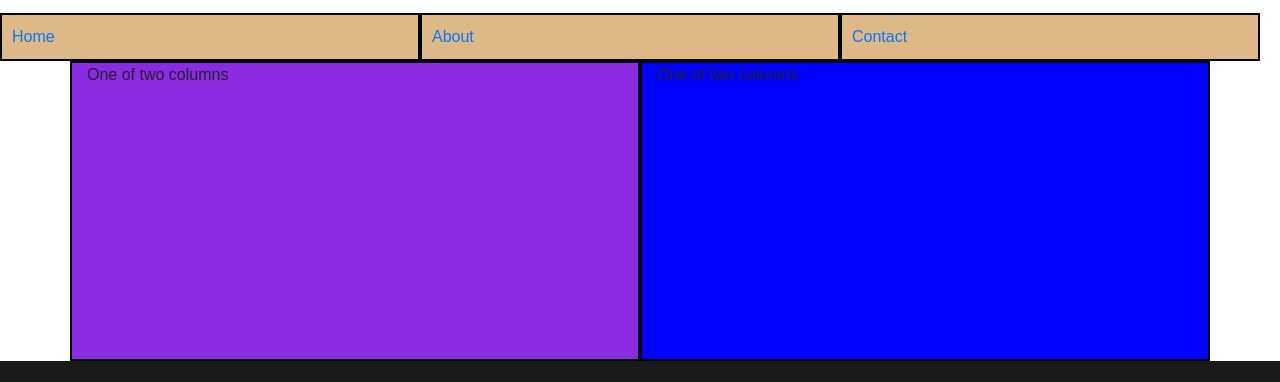
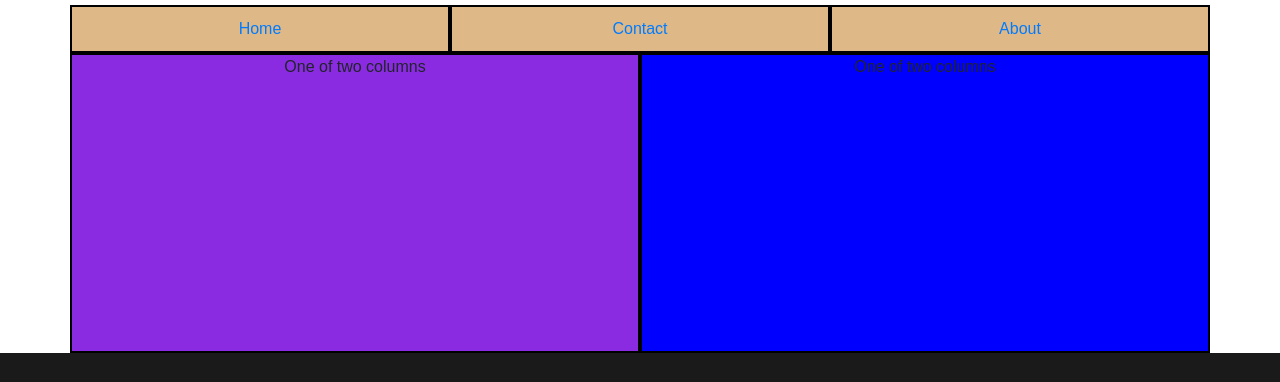
Before and after one commit to Zbot888/collab-practice-, a plain HTML site: page index.html in a window 1280 px wide. Shown: the part 51-433 px from the top of the page. Drawn offline with nearby package versions, Linux system fonts and the light colour scheme.

Commit message:
added container/row class to nav

```diff
--- a/css/styles.css
+++ b/css/styles.css
@@ -1,15 +1,17 @@
 nav li {
-    float: left;
+    float: right;
     list-style-type: none;
     padding: 10px;
     border: solid 2px black;
     background-color: burlywood;
-    width: 420px;
+    width: 380px;
+    text-align: center;
 }
 
-.col-sm{
+.col{
     border: 2px solid black;
     height: 300px;
+    text-align: center;
 }
 
 .one{
--- a/index.html
+++ b/index.html
@@ -13,22 +13,24 @@
   <body>
     <h1>Hello, world!</h1>
 
+  <div class="container">
+    <div class="row">
   <nav>
     <ul>
-      <li><a href="#">Home</a></li>
       <li><a href="#">About</a></li>
       <li><a href="#">Contact</a></li>
+      <li><a href="#">Home</a></li>
     </ul>
   </nav>
+  </div>
+  </div>
 
-  <div class = "clearfloat"></div>
-
-  <div class="container">
+  <div class="container-sm">
     <div class="row">
-      <div class="col-sm one">
+      <div class="col one">
         One of two columns
       </div>
-      <div class="col-sm two">
+      <div class="col two">
         One of two columns
       </div>
     </div>
```
